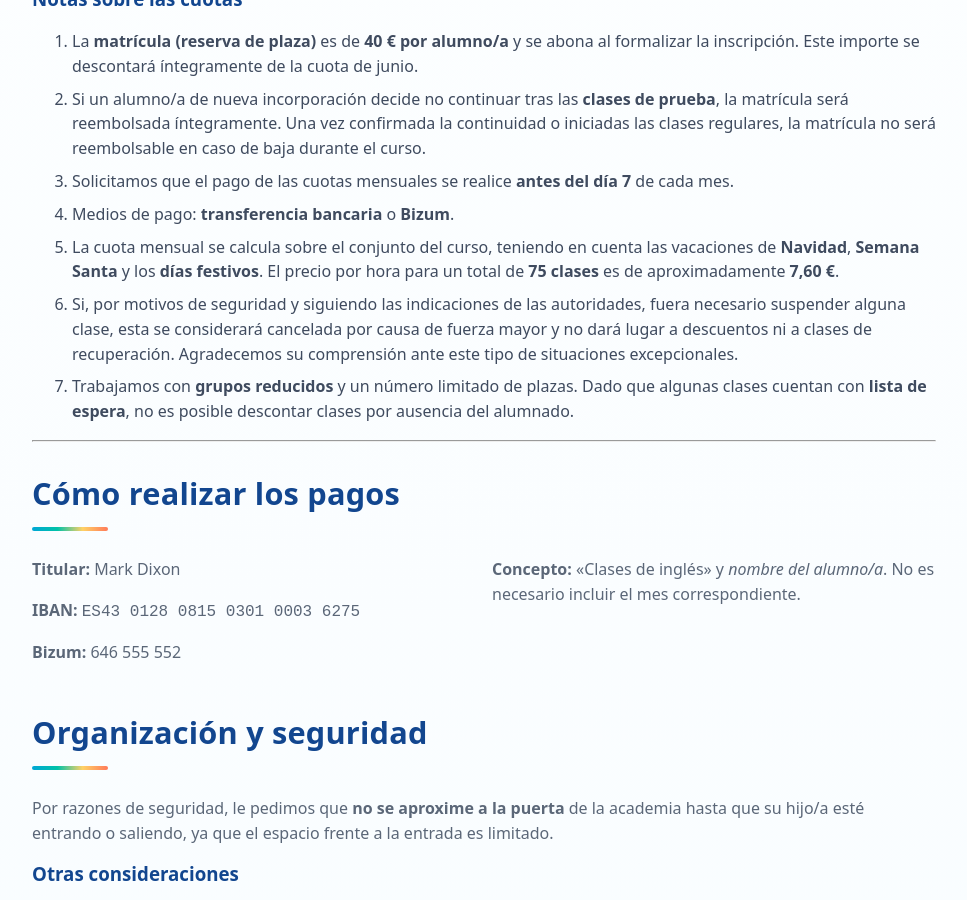
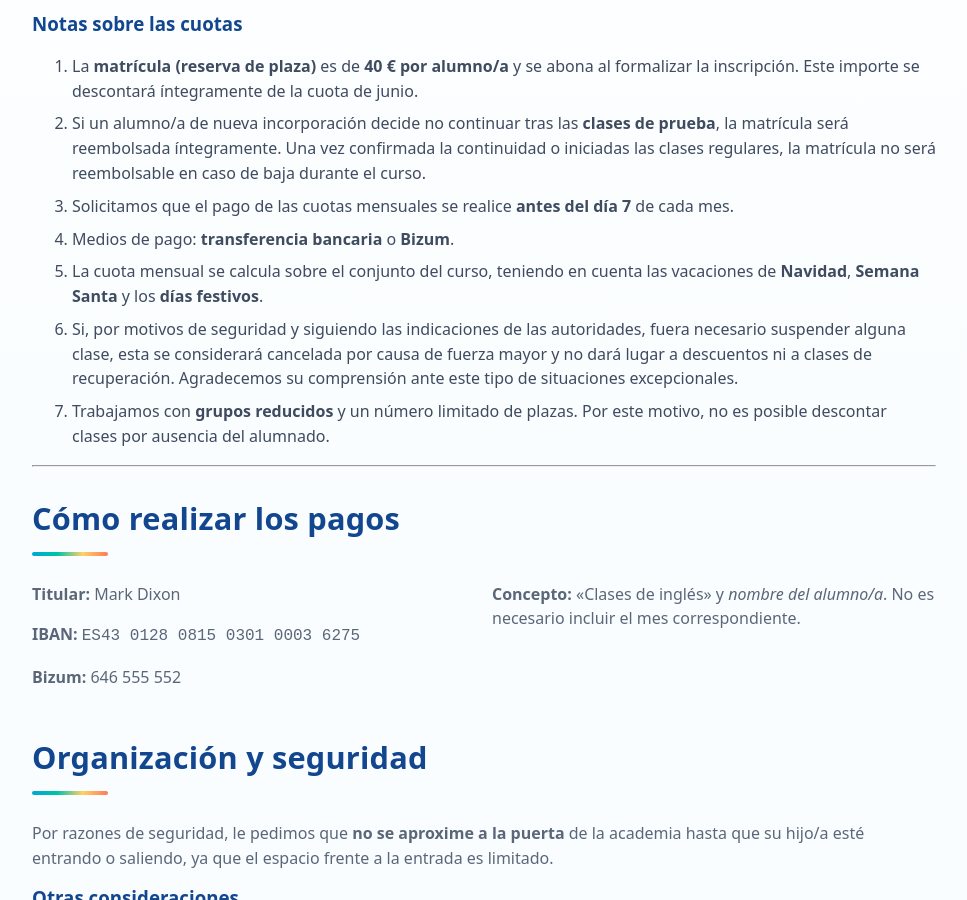
Before and after one commit to dixonbruce/englishco, a Jekyll site: the page built from condiciones.html, in a window 1280 px wide and 900 px high, scrolled down 1356 px. Shown: the whole window, without its empty margins (156-1123 px from the left). Built offline with Jekyll 4.4.1, drawn with Linux system fonts in a browser that asks for light colours.

Commit message:
Refactor notes section in condiciones.html

```diff
--- a/condiciones.html
+++ b/condiciones.html
@@ -115,11 +115,10 @@ permalink: "/condiciones.html"
 
 
     </div>
-
+    <br>
     <!-- Notas -->
     <div class="small" id="notas-cuotas">
       <h3>Notas sobre las cuotas</h3>
-
       <ol>
         <li>
           La <strong>matrícula (reserva de plaza)</strong> es de
@@ -133,36 +132,28 @@ permalink: "/condiciones.html"
           Una vez confirmada la continuidad o iniciadas las clases regulares,
           la matrícula no será reembolsable en caso de baja durante el curso.
         </li>
-
         <li>
           Solicitamos que el pago de las cuotas mensuales se realice
           <strong>antes del día 7</strong> de cada mes.
         </li>
-
         <li>
           Medios de pago:
           <strong>transferencia bancaria</strong> o <strong>Bizum</strong>.
         </li>
-
         <li>
           La cuota mensual se calcula sobre el conjunto del curso,
           teniendo en cuenta las vacaciones de <strong>Navidad</strong>,
           <strong>Semana Santa</strong> y los <strong>días festivos</strong>.
-          El precio por hora para un total de <strong>75 clases</strong>
-          es de aproximadamente <strong>7,60 €</strong>.
         </li>
-
         <li>
           Si, por motivos de seguridad y siguiendo las indicaciones de las autoridades,
           fuera necesario suspender alguna clase, esta se considerará cancelada por
           causa de fuerza mayor y no dará lugar a descuentos ni a clases de recuperación.
           Agradecemos su comprensión ante este tipo de situaciones excepcionales.
         </li>
-
         <li>
           Trabajamos con <strong>grupos reducidos</strong> y un número limitado de plazas.
-          Dado que algunas clases cuentan con <strong>lista de espera</strong>, no es
-          posible descontar clases por ausencia del alumnado.
+          Por este motivo, no es posible descontar clases por ausencia del alumnado.
         </li>
       </ol>
     </div>
@@ -171,14 +162,12 @@ permalink: "/condiciones.html"
 
 
     <h2>Cómo realizar los pagos</h2>
-
     <div class="pay">
       <div>
         <p><strong>Titular:</strong> Mark Dixon</p>
         <p><strong>IBAN:</strong> <code>ES43 0128 0815 0301 0003 6275</code></p>
         <p><strong>Bizum:</strong> 646 555 552</p>
       </div>
-
       <div class="concept">
         <p>
           <strong>Concepto:</strong>
@@ -188,10 +177,7 @@ permalink: "/condiciones.html"
       </div>
     </div>
 
-
-
     <h2>Organización y seguridad</h2>
-
     <p>
       Por razones de seguridad, le pedimos que
       <strong>no se aproxime a la puerta</strong> de la academia hasta que su hijo/a
@@ -199,7 +185,6 @@ permalink: "/condiciones.html"
     </p>
 
     <h3>Otras consideraciones</h3>
-
     <ul>
       <li>La <strong>puntualidad</strong> ayuda a evitar interrupciones en el desarrollo de la clase.</li>
       <li>Traer <strong>estuche</strong> y <strong>botella de agua</strong> propios.</li>
@@ -209,7 +194,6 @@ permalink: "/condiciones.html"
 
 
     <h3>Contacto</h3>
-
     <ul class="plain">
       <li><strong>Dirección:</strong> Calle Gravina 47–49, Playa de Arinaga</li>
       <li><strong>Teléfono:</strong> <a href="tel:+34646555552">646 555 552</a></li>
```
Lines whose indentation alone changed are shown as unchanged.
